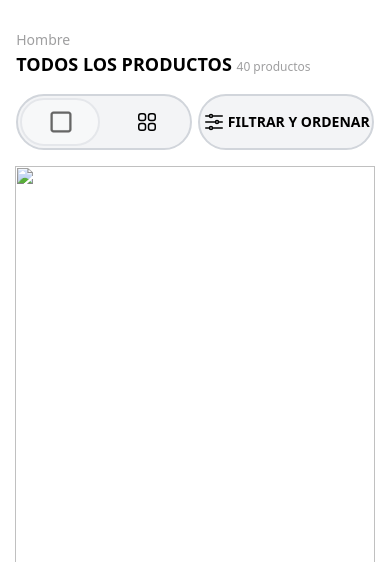
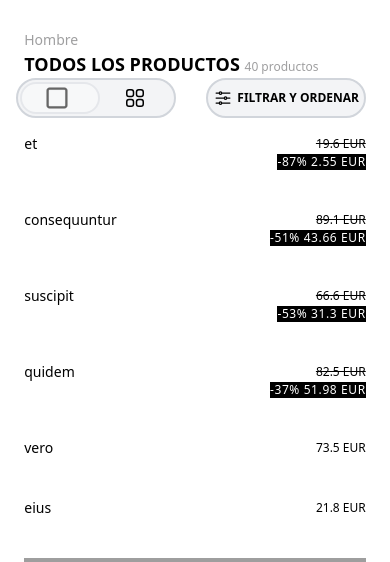
Before and after one commit to matgarfer499/LiftUp, a Laravel app: page /men in a window 390 px wide. Shown: the part 82-644 px from the top of the page. Run offline with Laravel 9, Linux system fonts and the light colour scheme; data comes from the database, SQL or seed files in the repository; style sheets or scripts are compiled from the project's sources; some libraries are stand-ins or nearby versions; grey boxes are pictures that could not be loaded.

Commit message:
mas arreglos del diseño responsive

```diff
--- a/resources/js/buttons.js
+++ b/resources/js/buttons.js
@@ -8,7 +8,7 @@
 
 function changeDisplay(){
     let layout = $('#layout')
-    let clothesDiv = $('.clothesDiv')
+    let clothesDiv = $('.gclothesDiv')
     let clothesImg = $('.clothesImg')
 
 
--- a/resources/views/clothes/menClothes.blade.php
+++ b/resources/views/clothes/menClothes.blade.php
@@ -3,14 +3,17 @@
 @section('title', 'Moda hombre')
 
 @section('content')
-<div class="w-11/12 flex flex-wrap justify-start m-auto mb-4">
-    <div class="w-full font-normal text-sm text-[#9f9fa0]">Hombre</div>
-    <div class="w-full font-bold text-lg">TODOS LOS PRODUCTOS <span class="font-normal text-xs text-[#9f9fa0]">{{$amount}} productos</span></div>
+<div class="w-full flex justify-center">
+    <div class="w-11/12 flex flex-wrap justify-between">
+        <div class="w-full font-normal text-sm text-[#9f9fa0] ml-2">Hombre</div>
+        <div class="w-full font-bold text-lg ml-2">TODOS LOS PRODUCTOS <span class="font-normal text-xs text-[#9f9fa0]">{{$amount}} productos</span></div>
     </div>
+</div>
+<div class="w-full flex justify-center">
     <div class="w-11/12 flex flex-wrap sm:justify-end justify-between m-auto mb-4">
-    <div class="w-20 h-12 absolute bg-white border-2 border-gray-300 rounded-full opacity-40 mt-1 ml-1 sm:hidden" id="layout">
+        <div class="w-20 h-8 absolute bg-white border-2 border-gray-300 rounded-full opacity-40 mt-1 ml-1 sm:hidden" id="layout">
         </div>
-    <button class="w-44 h-14 border-2 border-gray-300 bg-gray-100 rounded-full flex justify-around items-center sm:hidden" id="displayBtn">
+        <button class="w-40 h-10 border-2 border-gray-300 bg-gray-100 rounded-full flex justify-around items-center sm:hidden" id="displayBtn">
             <svg xmlns="http://www.w3.org/2000/svg" viewBox="0 0 448 512" stroke-width="1.5" stroke="currentColor" class="w-6 h-6">
                 <path d="M384 80c8.8 0 16 7.2 16 16V416c0 8.8-7.2 16-16 16H64c-8.8 0-16-7.2-16-16V96c0-8.8 7.2-16 16-16H384zM64 32C28.7 32 0 60.7 0 96V416c0 35.3 28.7 64 64 64H384c35.3 0 64-28.7 64-64V96c0-35.3-28.7-64-64-64H64z" />
             </svg>
@@ -18,21 +21,23 @@
                 <path stroke-linecap="round" stroke-linejoin="round" d="M3.75 6A2.25 2.25 0 016 3.75h2.25A2.25 2.25 0 0110.5 6v2.25a2.25 2.25 0 01-2.25 2.25H6a2.25 2.25 0 01-2.25-2.25V6zM3.75 15.75A2.25 2.25 0 016 13.5h2.25a2.25 2.25 0 012.25 2.25V18a2.25 2.25 0 01-2.25 2.25H6A2.25 2.25 0 013.75 18v-2.25zM13.5 6a2.25 2.25 0 012.25-2.25H18A2.25 2.25 0 0120.25 6v2.25A2.25 2.25 0 0118 10.5h-2.25a2.25 2.25 0 01-2.25-2.25V6zM13.5 15.75a2.25 2.25 0 012.25-2.25H18a2.25 2.25 0 012.25 2.25V18A2.25 2.25 0 0118 20.25h-2.25A2.25 2.25 0 0113.5 18v-2.25z" />
             </svg>
         </button>
-    <div class="w-44 h-14 border-2 border-gray-300 bg-gray-100 rounded-full flex justify-evenly items-center">
-        <svg xmlns="http://www.w3.org/2000/svg" fill="none" viewBox="0 0 24 24" stroke-width="1.5" stroke="currentColor" class="w-6 h-6">
+        <div class="w-40 h-10 border-2 border-gray-300 bg-gray-100 rounded-full flex justify-evenly items-center mr-2">
+            <svg xmlns="http://www.w3.org/2000/svg" fill="none" viewBox="0 0 24 24" stroke-width="1.5" stroke="currentColor" class="w-5 h-5">
                 <path stroke-linecap="round" stroke-linejoin="round" d="M10.5 6h9.75M10.5 6a1.5 1.5 0 11-3 0m3 0a1.5 1.5 0 10-3 0M3.75 6H7.5m3 12h9.75m-9.75 0a1.5 1.5 0 01-3 0m3 0a1.5 1.5 0 00-3 0m-3.75 0H7.5m9-6h3.75m-3.75 0a1.5 1.5 0 01-3 0m3 0a1.5 1.5 0 00-3 0m-9.75 0h9.75" />
             </svg>
-        <span class="font-semibold text-sm">
+            <span class="font-semibold text-xs">
                 FILTRAR Y ORDENAR
             </span>
         </div>
     </div>
-<div class="w-full flex flex-wrap justify-center">
+</div>
+<div class="w-full flex justify-center">
+    <div class="w-11/12 flex flex-wrap justify-between">
         @foreach($menClothes as $man)
         @if($man->images->first()?->url)
-    <div class="clothesDiv w-[360px] mx-2 mb-10">
+        <div class="clothesDiv 2xl:w-2/12 xl:w-[250px] lg:w-[300px] sm:w-[300px] w-full mx-2 mb-10">
             <a href="{{route('images.see', ['id' => $man->id])}}">
-            <img src="{{$man->images->first()?->url}}" class="clothesImg w-full h-[500px] cursor-pointer hover:border-4 hover:border-gray-400" alt>
+                <img src="{{$man->images->first()?->url}}" class="clothesImg w-full 2xl:h-[400px] cursor-pointer hover:border-4 hover:border-gray-400" alt>
             </a>
             <div class="w-full flex flex-wrap">
                 <div class="w-full flex justify-between items-center">
@@ -53,4 +58,5 @@
     @endif
     @endforeach
 </div>
+</div>
 @endsection
```
Lines whose indentation alone changed are shown as unchanged.
